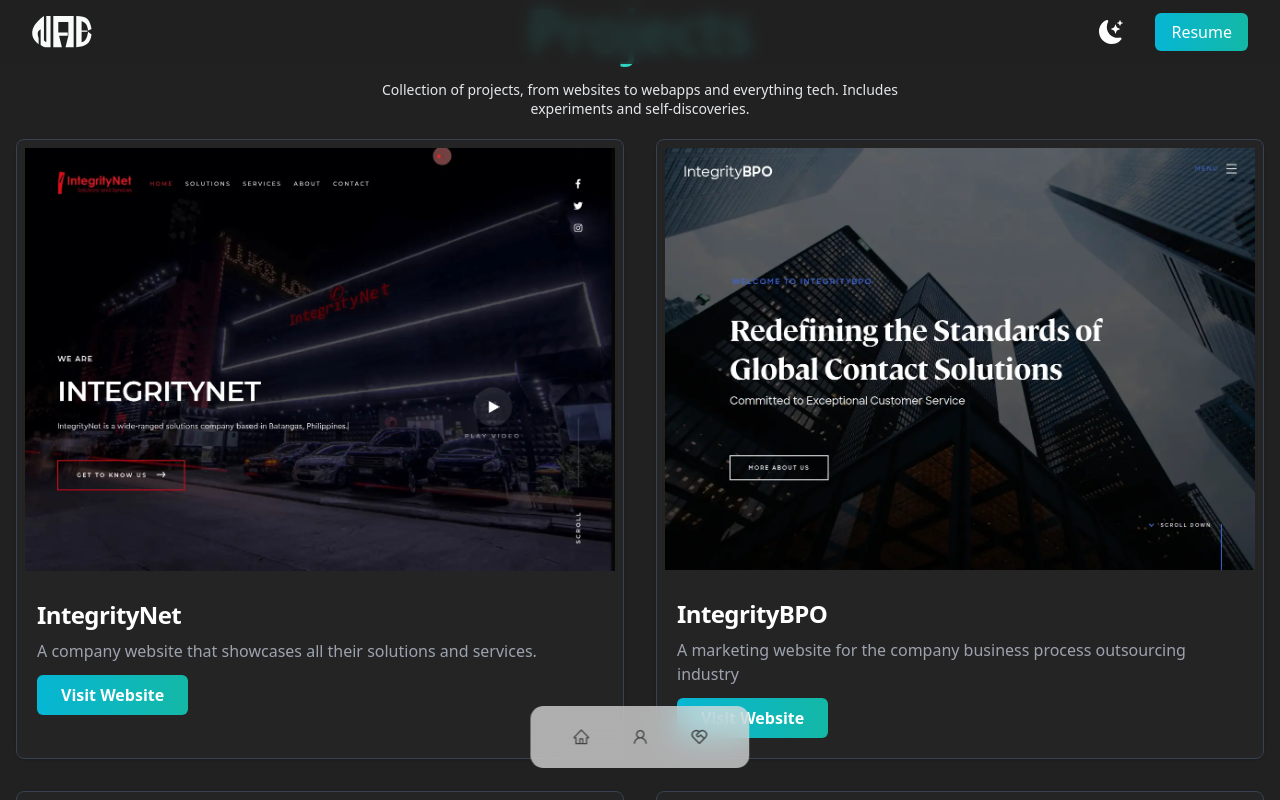
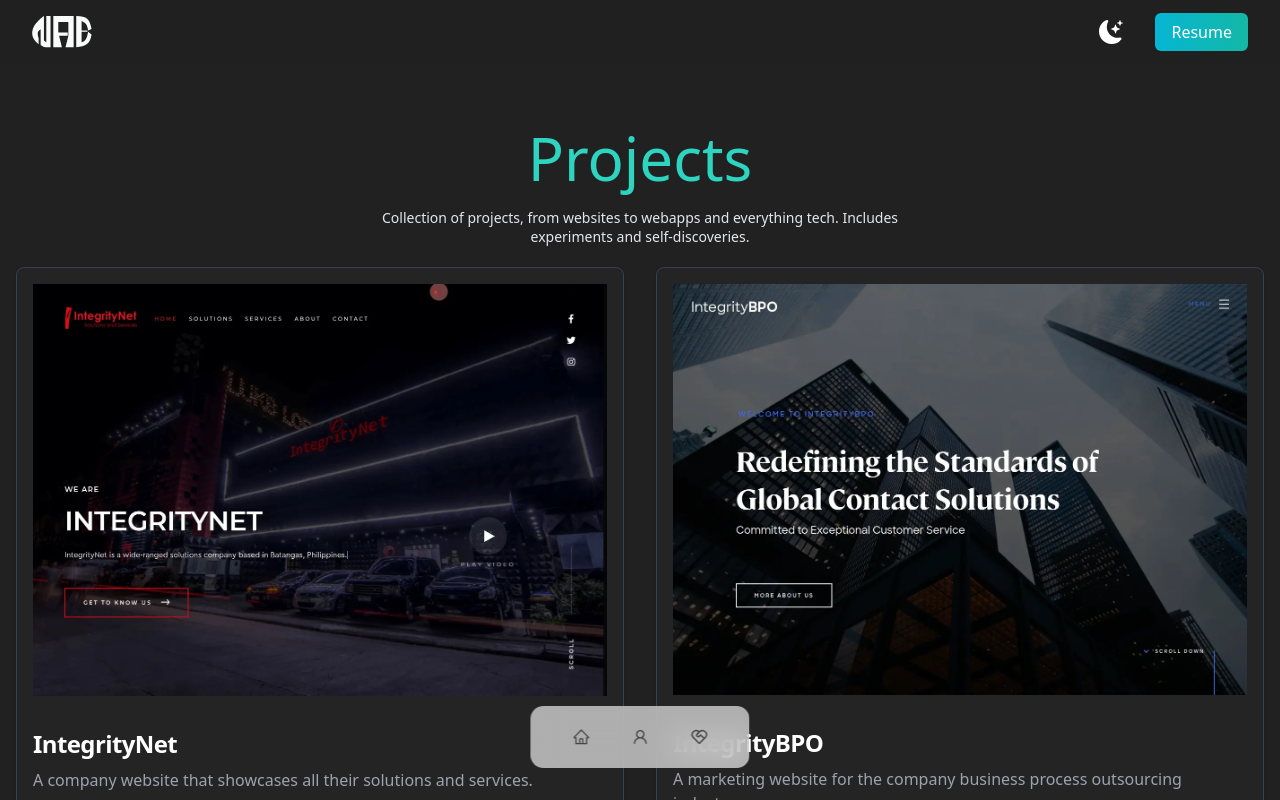
Before and after one commit to nabalmes/react-2023, a React (Create React App) app: page /work in a window 1280 px wide. Shown: the top 800 px of the page. Built offline with nearby package versions, Linux system fonts and the light colour scheme.

Commit message:
update ui

```diff
--- a/src/Work.js
+++ b/src/Work.js
@@ -7,10 +7,10 @@
     console.log(pos)
 
     return (
-      <div className="bg-project-bg-light border border-gray-200 hover:border-gray-400 rounded-lg shadow dark:bg-project-bg-dark dark:border-gray-700" key={pos}>
+      <div className="bg-project-bg-light border  border-cyan-600  rounded-lg shadow hover:shadow-work-hover-light dark:hover:shadow-work-hover-dark dark:bg-project-bg-dark dark:border-gray-700 transition-all" key={pos}>
         <a href={item.link} target="_blank">
-          <img className="p-2 rounded-lg w-full" src={item.thumb} alt={item.name} />
-          <div className="p-5">
+          <img className="p-4 rounded-lg w-full" src={item.thumb} alt={item.name} />
+          <div className="p-4">
             <h5 className="mb-2 text-2xl font-bold tracking-tight text-gray-900 dark:text-white">{item.name}</h5>
             <p className="mb-3 font-normal text-gray-700 dark:text-gray-400">{item.description}</p>
             <a href={item.link} className='text-center' target="_blank">
@@ -25,14 +25,14 @@
   })
 
   return (
-    <div className='pb-32'>
+    <div className='pb-32 pt-32'>
       <h2 className="text-center text-3xl text-teal-600 font-medium dark:text-teal-400 md:text-6xl">Projects</h2>
       <p className="text-sm py-5 text-center leading-snug leading-8 text-gray-800 dark:text-gray-200 max-w-xl mx-auto md:text-l">
         Collection of projects, from websites to webapps and everything tech. Includes experiments and self-discoveries.
       </p>
 
       <div className='grid  grid-cols-work-grid sm:grid-cols-work-grid-sm w-full gap-8'>
-      {data}
+        {data}
       </div>
     </div>
   )
```
